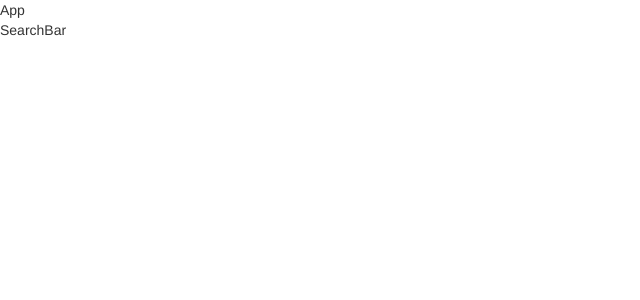
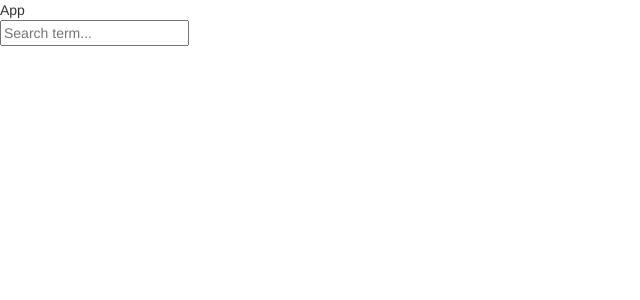
Before and after one commit to neilreyes/youtubebrowser, a React (Create React App) app: page / in a window 1280 px wide. Shown: the top 300 px of the page, without its empty margins (0-640 px from the left). Built offline with nearby package versions, Linux system fonts and the light colour scheme.

Commit message:
Added input attributes and function handler

```diff
--- a/src/components/SearchBar.jsx
+++ b/src/components/SearchBar.jsx
@@ -1,10 +1,36 @@
 import React, { Component } from 'react';
 
 class SearchBar extends Component{
+    constructor(props){
+        super(props)
+
+        this.state = {
+            term: ''
+        }
+
+        this.handleSearch = this.handleSearch.bind(this);
+    }
+
+    handleSearch(e){
+        const target = e.target;
+        const name = target.name;
+        const value = target.value;
+
+        this.setState({
+            [name]: value,
+        })
+    }
+
     render() {
         return(
             <div>
-                SearchBar
+                <input
+                    name="term"
+                    value={this.state.term}
+                    className="SearchBar"
+                    placeholder="Search term..."
+                    onChange={this.handleSearch}
+                />
             </div>
         );
     }
```
